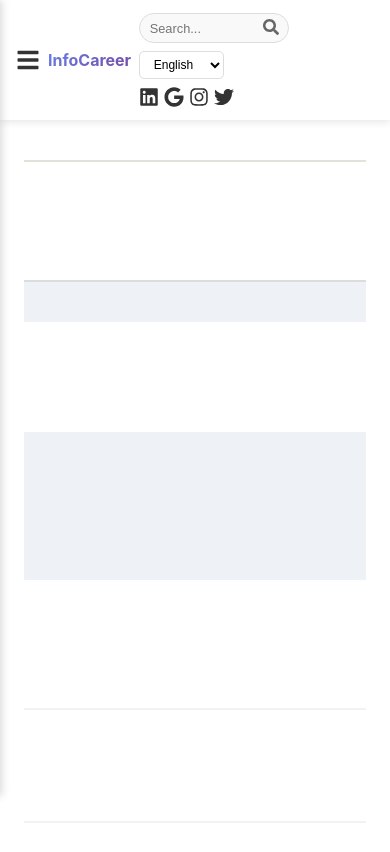
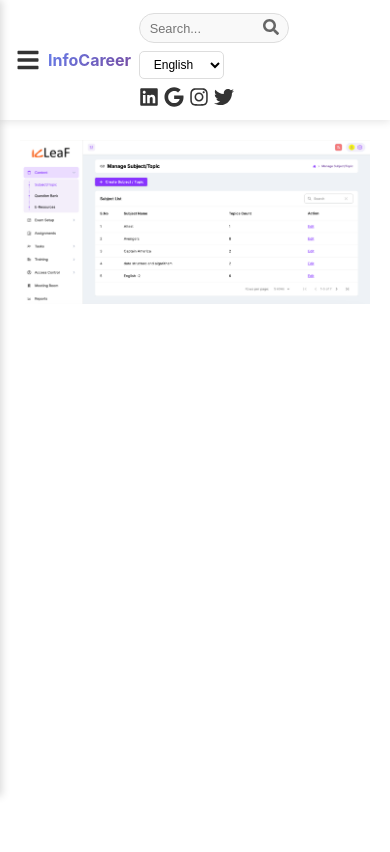
Before and after one commit to shrinidhimurthi/goldenplanet, a React (Create React App) app: page /subject-topic in a window 390 px wide. Built offline with nearby package versions, Linux system fonts and the light colour scheme.

Commit message:
fix(subject-topic): make icleaf image responsive

```diff
--- a/src/components/SubjectTopic/SubjectTopic.css
+++ b/src/components/SubjectTopic/SubjectTopic.css
@@ -4,10 +4,11 @@
 
 .image-wrapper {
   width: 100%;
-  height: calc(100vh - 160px);
+  /* allow wrapper to size naturally but not exceed viewport height */
+  max-height: calc(100vh - 160px);
   overflow: auto; /* allow scrolling if image larger than viewport */
   display: flex;
-  align-items: flex-start;
+  align-items: center;
   justify-content: center;
   background: #fff;
   padding: 16px;
@@ -15,10 +16,19 @@
 }
 
 .icleaf-image {
-  /* do not force scaling — render at natural pixel size */
-  width: auto;
+  /* scale down responsively but never upscale beyond natural size */
+  max-width: 100%;
   height: auto;
-  max-width: none;
-  image-rendering: auto;
   display: block;
 }
+
+/* Ensure comfortable padding on very small screens */
+@media (max-width: 480px) {
+  .subject-topic-page {
+    padding: 12px;
+  }
+
+  .image-wrapper {
+    padding: 8px;
+  }
+}
```
